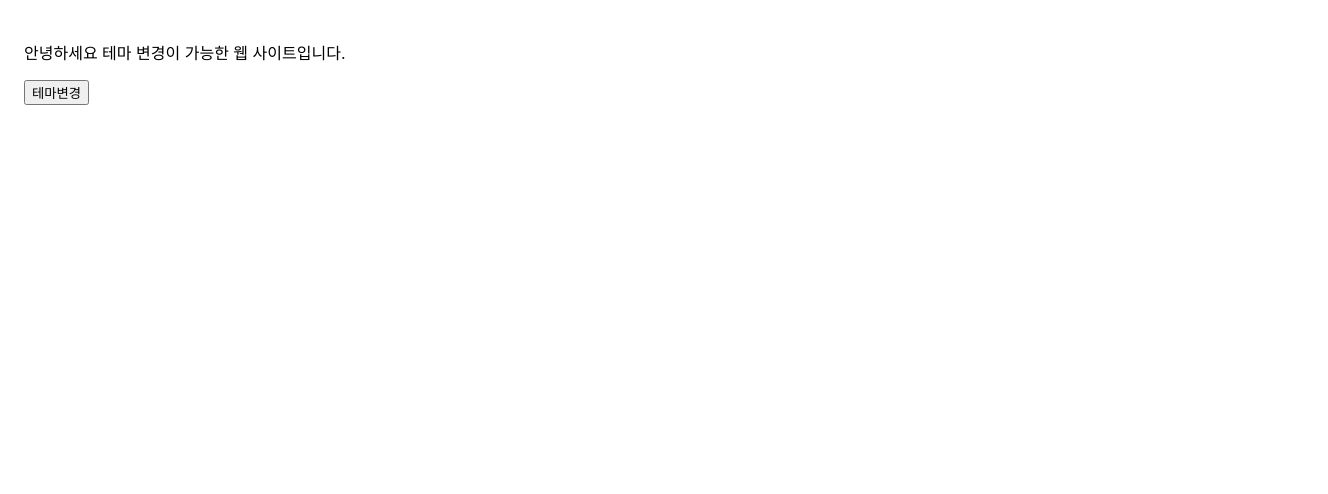
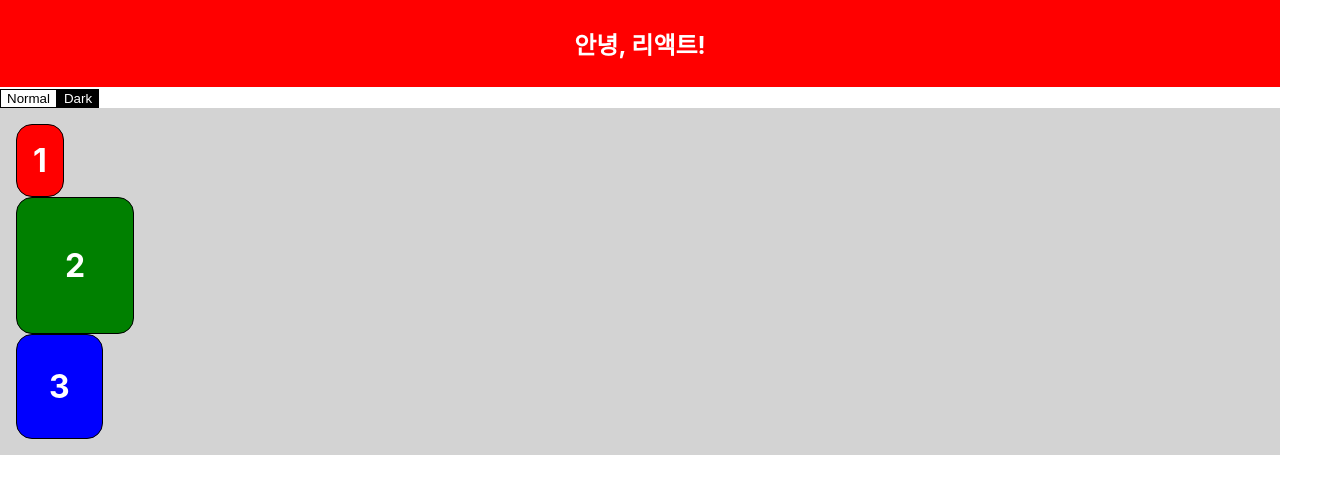
Before and after one commit to jeonjuseong11/23-React1, a React (Create React App) app: page / in a window 1280 px wide. Shown: the top 494 px of the page, 1328 px wide, since content can reach past the window. Built offline with nearby package versions, Linux system fonts and the light colour scheme.

Commit message:
Add : chapter_15
15장 실습 내용 추가

```diff
--- /dev/null
+++ b/src/chapter_15/Blocks.jsx
@@ -0,0 +1,55 @@
+import React from "react";
+import styled from "styled-components";
+
+const Wrapper = styled.div`
+  padding: 1rem;
+  display: flex;
+  flex-direction: column;
+  align-items: flex-start;
+  justify-content: flex-start;
+  background-color: lightgrey;
+`;
+const Block = styled.div`
+  padding: ${(props) => props.padding};
+  border: 1px solid black;
+  border-radius: 1rem;
+  background-color: ${(props) => props.backgroundColor};
+  color: white;
+  font-size: 2rem;
+  font-weight: bold;
+  text-align: center;
+`;
+const blockItem = [
+  {
+    label: "1",
+    padding: "1rem",
+    backgrondColor: "red",
+  },
+
+  {
+    label: "2",
+    padding: "3rem",
+    backgrondColor: "green",
+  },
+
+  {
+    label: "3",
+    padding: "2rem",
+    backgrondColor: "blue",
+  },
+];
+function Blocks() {
+  return (
+    <Wrapper>
+      {blockItem.map((blockItem) => {
+        return (
+          <Block padding={blockItem.padding} backgroundColor={blockItem.backgrondColor}>
+            {blockItem.label}
+          </Block>
+        );
+      })}
+    </Wrapper>
+  );
+}
+
+export default Blocks;
--- /dev/null
+++ b/src/chapter_15/MainPage.jsx
@@ -0,0 +1,20 @@
+import React from "react";
+import styled from "styled-components";
+
+const Wrapper = styled.div`
+  padding: 10px;
+  background: red;
+`;
+const Title = styled.h1`
+  font-size: 1.5rem;
+  color: white;
+  text-align: center;
+`;
+function MainPage(props) {
+  return (
+    <Wrapper>
+      <Title>안녕, 리액트!</Title>
+    </Wrapper>
+  );
+}
+export default MainPage;
--- /dev/null
+++ b/src/chapter_15/Sample.jsx
@@ -0,0 +1,19 @@
+import React from "react";
+import styled from "styled-components";
+
+const Button = styled.button`
+  color: ${(props) => (props.dark ? "white" : "dark")};
+  background: ${(props) => (props.dark ? "black" : "white")};
+  border: 1px solid black;
+`;
+
+function Sample(props) {
+  return (
+    <div>
+      <Button>Normal</Button>
+      <Button dark>Dark</Button>
+    </div>
+  );
+}
+
+export default Sample;
--- a/src/index.js
+++ b/src/index.js
@@ -1,12 +1,16 @@
 import React from "react";
 import ReactDOM from "react-dom/client";
-import DarkOrLight from "./chapter_14/DarkOrLight";
+import Blocks from "./chapter_15/Blocks";
+import MainPage from "./chapter_15/MainPage";
+import Sample from "./chapter_15/Sample";
 import "./index.css";
 import reportWebVitals from "./reportWebVitals";
 const root = ReactDOM.createRoot(document.getElementById("root"));
 root.render(
   <React.StrictMode>
-    <DarkOrLight />
+    <MainPage />
+    <Sample />
+    <Blocks />
   </React.StrictMode>,
 );
 
```
